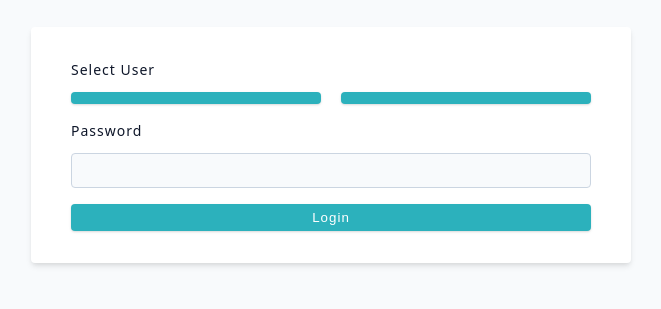
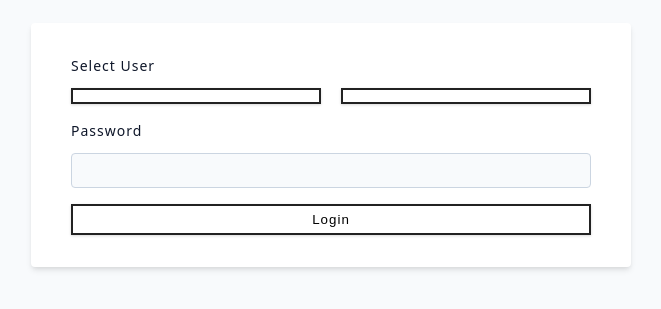
Before and after one commit to JanMajer86/bochanekApp-V2, a React (Vite) app in the folder client/: page /login in a window 1280 px wide. Shown: the part 255-564 px from the top of the page, without its empty margins (309-970 px from the left). Built offline with nearby package versions, Linux system fonts and the light colour scheme.

Commit message:
css changes

```diff
--- a/client/src/components/Modal.jsx
+++ b/client/src/components/EditModal.jsx
@@ -1,7 +1,7 @@
 import { Form, redirect, useLoaderData, useNavigate } from "react-router-dom";
 import Wrapper from "../assets/wrappers/Modal";
 import customFetch from "../utils/customFetch";
-import { FormRow, FormButtonSelect } from "./";
+import { FormRow, FormButtonSelect } from ".";
 
 export const loader = async ({ params }) => {
 	try {
@@ -37,6 +37,7 @@ const Modal = () => {
 	return (
 		<Wrapper>
 			<div className="modal">
+				<h3>Edit Bochánek</h3>
 				<Form method="POST">
 					<FormRow
 						type="text"
--- a/client/src/components/index.js
+++ b/client/src/components/index.js
@@ -1,3 +1,3 @@
 export { default as FormRow } from "./FormRow";
 export { default as FormButtonSelect } from "./FormButtonSelect";
-export { default as Modal } from "./Modal";
+export { default as EditModal } from "./EditModal";
--- a/client/src/index.css
+++ b/client/src/index.css
@@ -175,10 +175,10 @@ ul {
 
 .btn {
 	cursor: pointer;
-	color: var(--white);
-	background: var(--primary-500);
-	border: transparent;
-	border-radius: var(--border-radius);
+	/* color: var(--white); */
+	background: transparent;
+	border: 2px solid var(--black);
+	text-align: center;
 	letter-spacing: var(--letter-spacing);
 	padding: 0.375rem 0.75rem;
 	box-shadow: var(--shadow-1);
```
Also changed, not shown: client/src/App.jsx (+4 -4 lines).
